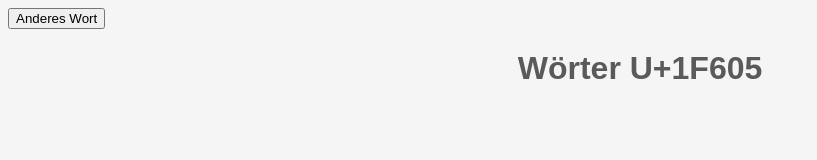
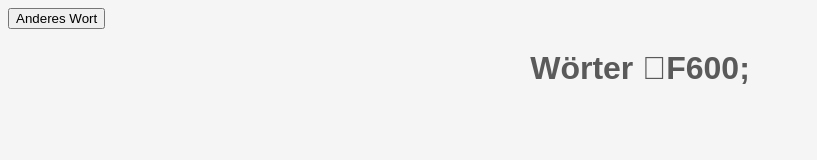
Before and after one commit to ErikAshburner/erikashburner.github.io, a plain HTML site: page grundwortschatz.html in a window 1280 px wide. Shown: the whole page, without its empty margins (0-817 px from the left). Drawn offline with Linux system fonts and the light colour scheme.

Commit message:
Update grundwortschatz.html

```diff
--- a/grundwortschatz.html
+++ b/grundwortschatz.html
@@ -13,7 +13,7 @@
 
 <body onload="init()">
 <button onclick="showOtherWord">Anderes Wort</button>
-<h1>Wörter U+1F605</h1>
+<h1>Wörter &#1F600;</h1>
 <div id="word"></div>
 </body>
 
```
